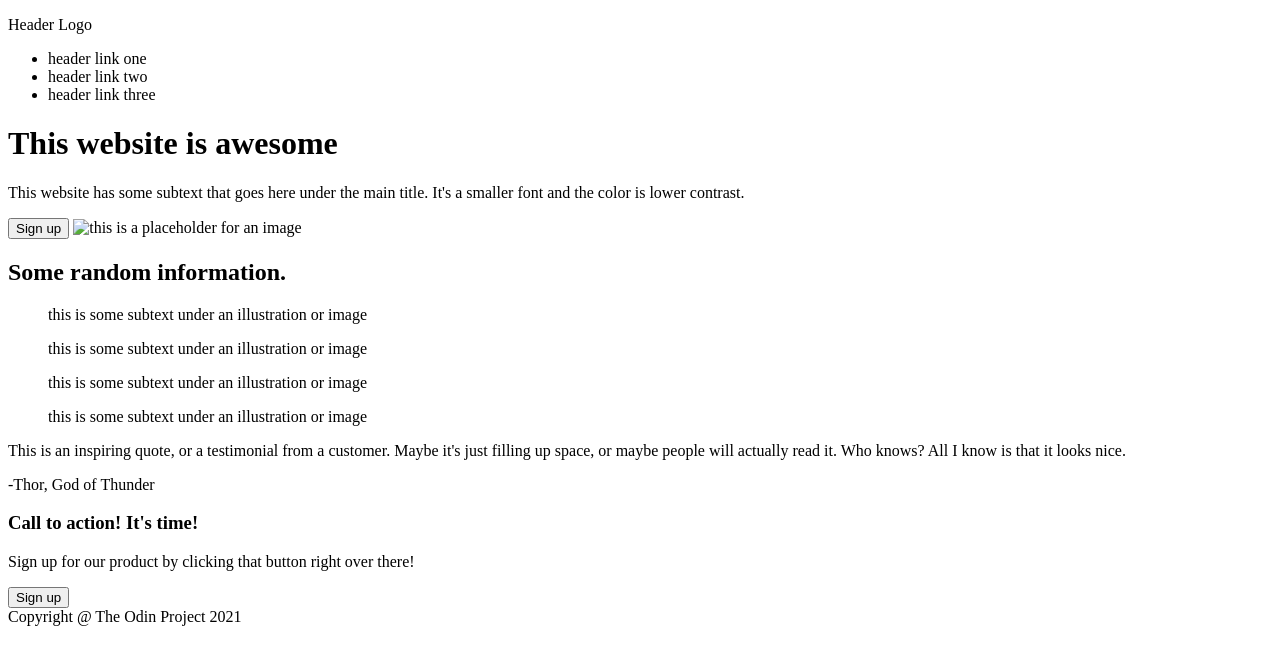
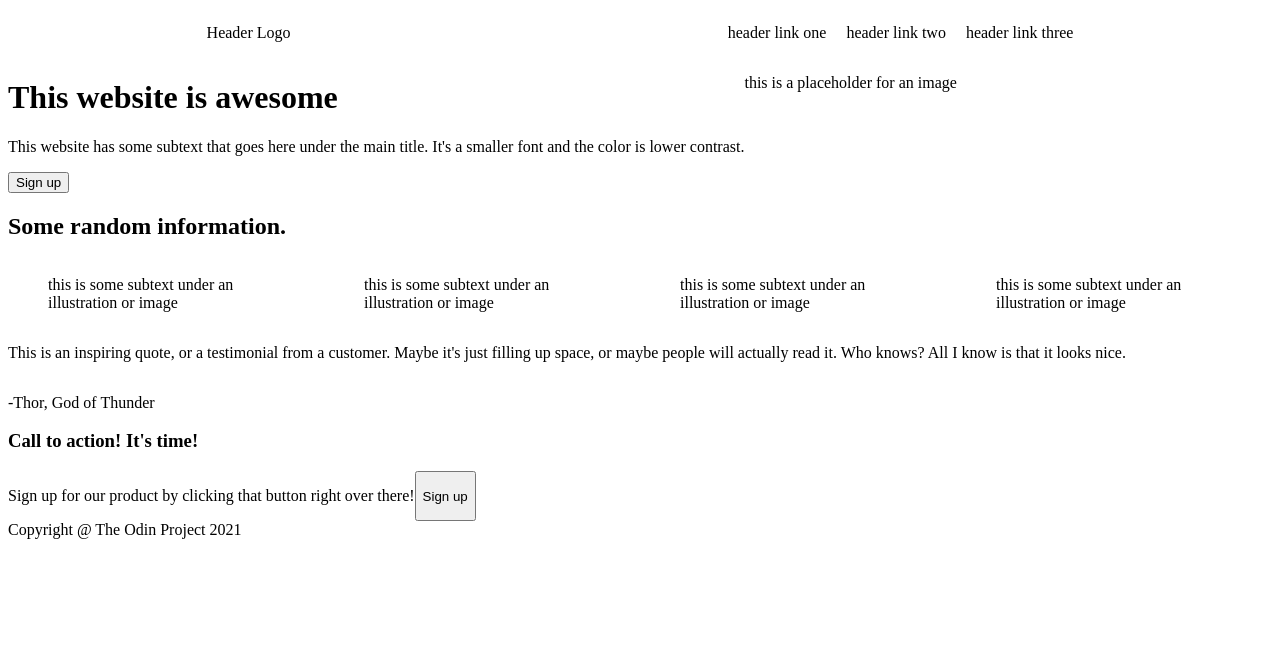
Before and after one commit to codyriebel/TOP_landing_page, a plain HTML site: page index.html in a window 1280 px wide. Drawn offline with Linux system fonts and the light colour scheme.

Commit message:
create basic css layout

```diff
--- a/index.html
+++ b/index.html
@@ -3,37 +3,38 @@
 <head>
   <meta charset="UTF-8">
   <title>TOP_landing_page</title>
+  <link rel="stylesheet" href="style.css">
 </head>
 <body>
   <header>
     <p class="logo">Header Logo</p>
-    <div class="links">
     <ul>
       <li>header link one</li>
       <li>header link two</li>
       <li>header link three</li>
     </ul>
-    </div>
   </header>
-  <div class="first">
+  <div>
+    <div class="hero">
       <h1>This website is awesome</h1>
       <p>This website has some subtext that goes here under the main title. It's a smaller font and the color is lower contrast.</p>
       <button>Sign up</button>
-    <img src="" alt="this is a placeholder for an image">
     </div>
-  <div class="second">
+    <p class="img">this is a placeholder for an image</p>
+  </div>
   <h2>Some random information.</h2>
+  <div>
     <figure><figcaption>this is some subtext under an illustration or image</figcaption></figure>
     <figure><figcaption>this is some subtext under an illustration or image</figcaption></figure>
     <figure><figcaption>this is some subtext under an illustration or image</figcaption></figure>
     <figure><figcaption>this is some subtext under an illustration or image</figcaption></figure>
   </div>
-  <div class="third">
+  <div>
     <p class="quote">This is an inspiring quote, or a testimonial from a customer. Maybe it's just filling up space, or maybe people will actually read it. Who knows? All I know is that it looks nice.</p>
+  </div>
     <p class="name">-Thor, God of Thunder</p>
-  </div>
-  <div class="fourth">
     <h3>Call to action! It's time!</h3>
+    <div>
       <p>Sign up for our product by clicking that button right over there!</p>
       <button class="button2">Sign up</button>
     </div>
--- /dev/null
+++ b/style.css
@@ -0,0 +1,22 @@
+header {
+  display: flex;
+  justify-content: space-around;
+}
+
+ul {
+  display: flex;
+  gap: 20px;
+  list-style-type: none;
+}
+
+div {
+  display: flex;
+}
+
+.hero {
+  display: block;
+}
+
+.img {
+  float: right;
+}
```
Lines whose indentation alone changed are shown as unchanged.
